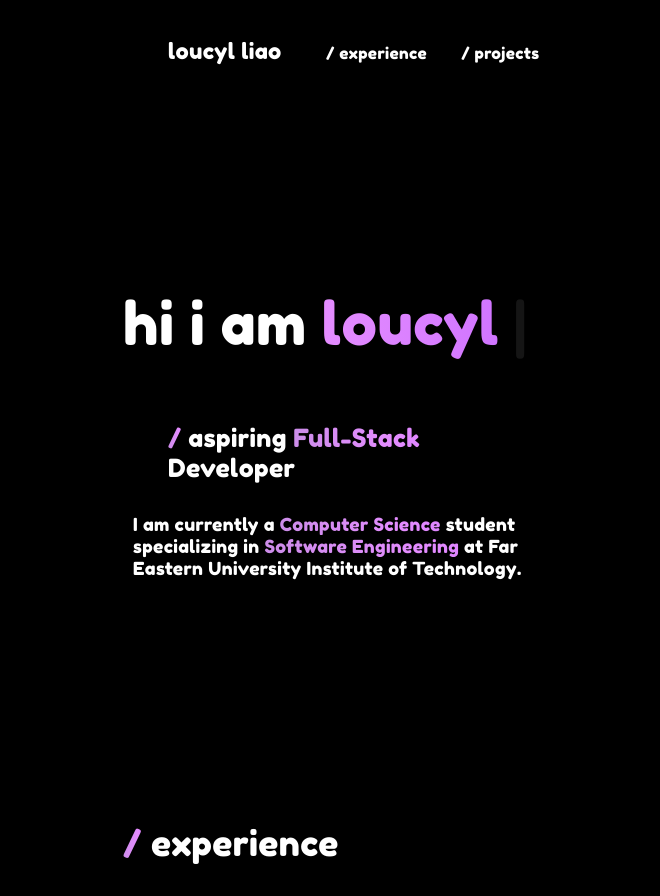
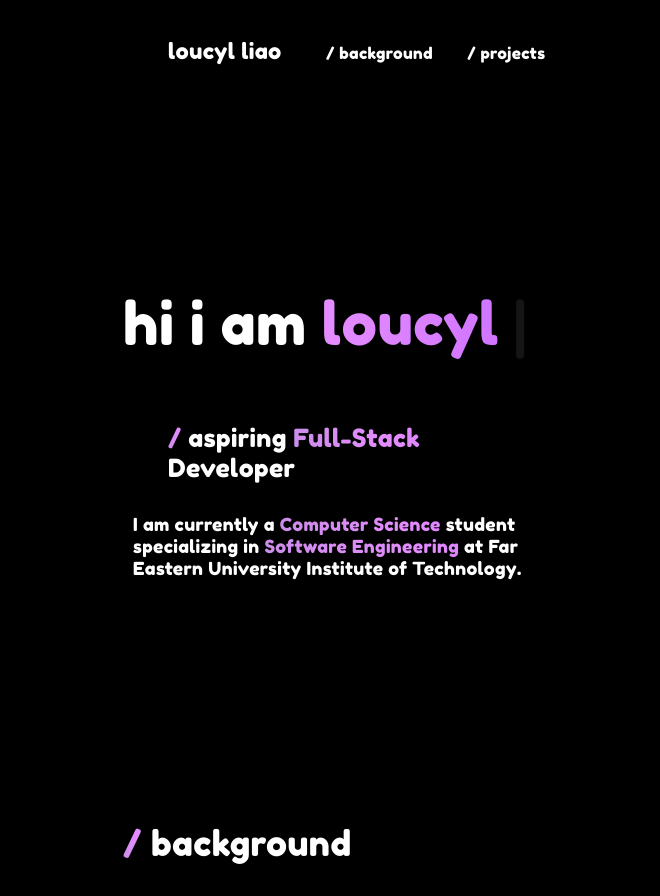
Before and after one commit to loucylliao/portfolio, a plain HTML site: page index.html in a window 1280 px wide. Shown: the top 896 px of the page, 0-660 px from the left. Drawn offline with Linux system fonts and the light colour scheme.

Commit message:
index.html

```diff
--- a/index.html
+++ b/index.html
@@ -13,7 +13,7 @@
     <div class="nav">
         <div class="nav-links">
             <a href="#loucyl" data-rb-event-key="#loucyl" class="title-link">loucyl liao</a>
-            <a href="#experience" data-rb-event-key="#experience" class="link">/ experience</a>
+            <a href="#experience" data-rb-event-key="#experience" class="link">/ background</a>
             <a href="#projects"  data-rb-event-key="#projects"class="link">/ projects</a>
         </div>
         <div class="nav-buttons">
@@ -39,7 +39,7 @@
 <!-- #experience -->
     <div id="experience" class="experiences">
         <div class="fadeIn">
-            <p class="subtitle"><span class="highlight">/</span> experience</p>
+            <p class="subtitle"><span class="highlight">/</span> background</p>
             <table>
                 <tr>
                     <td>Java</td>
```
